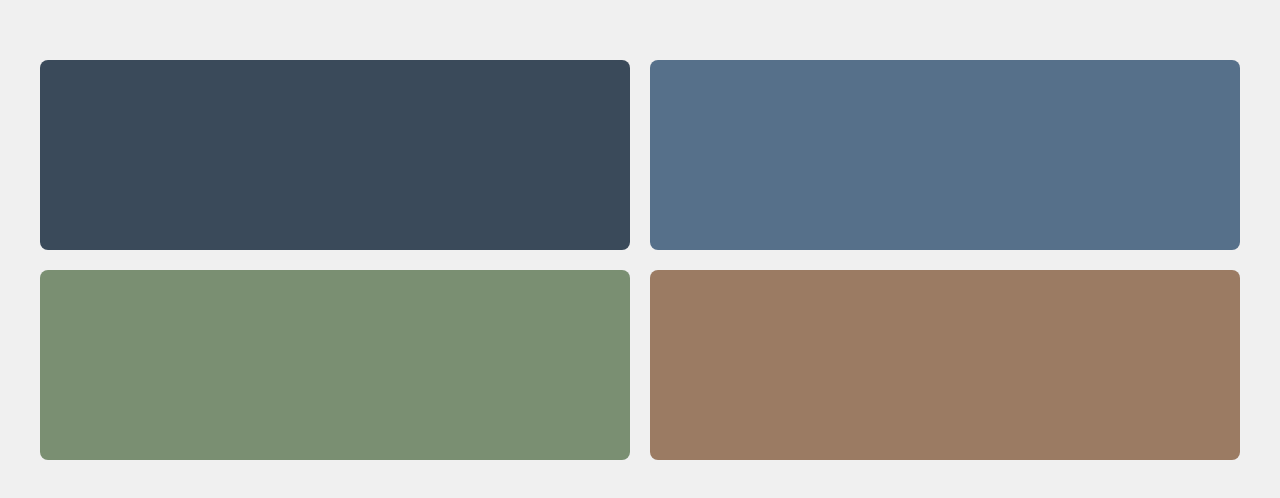
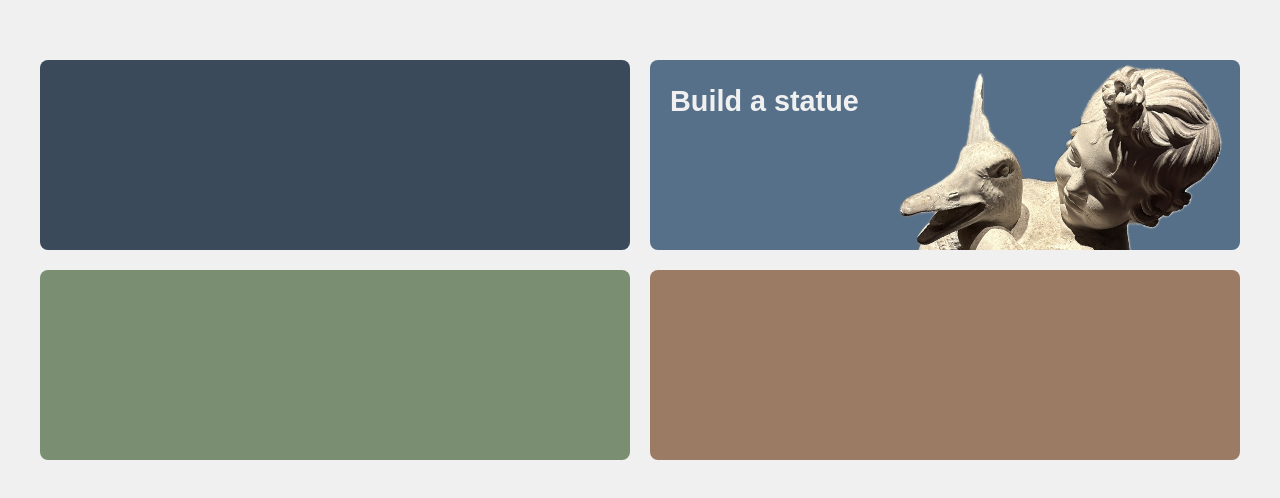
Before and after one commit to Nicky-Pavlov/Antik-Museet, a React (Vite) app: page / in a window 1280 px wide. Shown: the part 140-638 px from the top of the page. Built offline with nearby package versions, Linux system fonts and the light colour scheme.

Commit message:
baby box done

```diff
--- a/src/App.css
+++ b/src/App.css
@@ -20,8 +20,8 @@
   isolation: isolate;
   position: relative;
   transition: grid-template-columns 0.8s cubic-bezier(0.22, 1, 0.36, 1),
-              grid-template-rows 0.8s cubic-bezier(0.22, 1, 0.36, 1),
-              gap 0.8s cubic-bezier(0.22, 1, 0.36, 1);
+    grid-template-rows 0.8s cubic-bezier(0.22, 1, 0.36, 1),
+    gap 0.8s cubic-bezier(0.22, 1, 0.36, 1);
 }
 
 .box {
@@ -32,6 +32,30 @@
   z-index: 1;
   position: relative;
   overflow: hidden;
+}
+
+.box-image {
+  width: 50%;
+  height: auto;
+  position: absolute;
+  bottom: 0;
+  left: 65%;
+  transform: translate(-50%, 56%) scaleX(-1) rotate(-15deg);
+  display: block;
+}
+
+.box-title {
+  position: absolute;
+  top: 20px;
+  left: 20px;
+  color: #f0f0f0;
+  font-family: sans-serif;
+  font-size: 1.8rem;
+  font-weight: 700;
+  margin: 0;
+  max-width: 50%;
+  z-index: 2;
+  pointer-events: none;
 }
 
 .box:nth-child(1) {
--- a/src/App.jsx
+++ b/src/App.jsx
@@ -1,11 +1,15 @@
 import './App.css'
+import babyStatue from './assets/baby statue.png'
 
 function App() {
   return (
     <div className="app">
       <div className="grid-container">
         <div className="box"></div>
-        <div className="box"></div>
+        <div className="box">
+          <img src={babyStatue} alt="Baby Statue" className="box-image" />
+          <h2 className="box-title">Build a statue</h2>
+        </div>
         <div className="box"></div>
         <div className="box"></div>
       </div>
```
Also changed, not shown: src/assets/baby statue.png (added), 1 other file (tests, documents, lock files or other folders).
